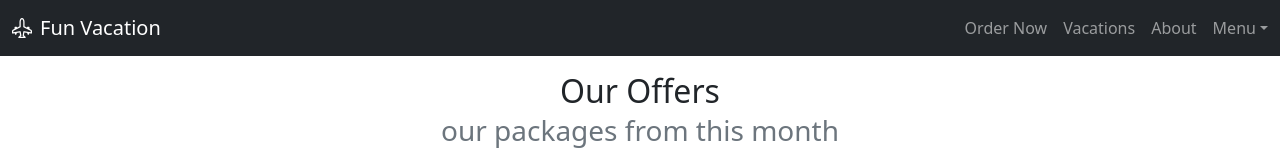
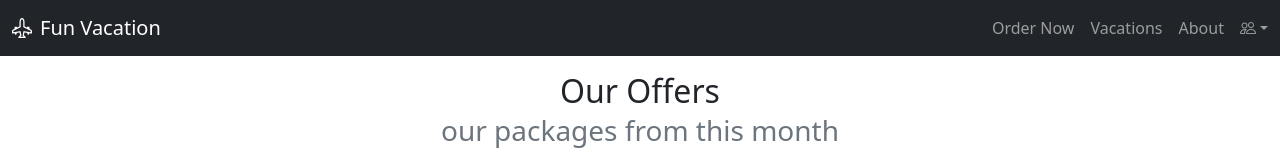
Before and after one commit to BartovElisha/react-app-fun-vacation, a React (Create React App) app: page / in a window 1280 px wide. Shown: the top 160 px of the page. Built offline with nearby package versions, Linux system fonts and the light colour scheme.

Commit message:
Updated Todo List, menu replaces by users icon.

```diff
--- a/src/auth/Logout.tsx
+++ b/src/auth/Logout.tsx
@@ -13,7 +13,7 @@ function Logout() {
     return (
         <a
             onClick={handleLogout}
-            className="nav-link btn text-dark"
+            className="nav-link btn text-dark text-left"
         >
             LogOut
         </a>
--- a/src/components/Navbar.tsx
+++ b/src/components/Navbar.tsx
@@ -27,7 +27,7 @@ function Navbar() {
                         </NavLink>
                     </li>
 
-                    <NavDropdown title="Menu" id="basic-nav-dropdown">
+                    <NavDropdown title={<i className="bi bi-people"></i>} id="basic-nav-dropdown">
                         <NavDropdown.Item href="#">
                             <li className="nav-item">
                                 <NavLink to="/signUp" className="nav-link text-dark">
```
Also changed, not shown: SOW/Todo list.txt.
